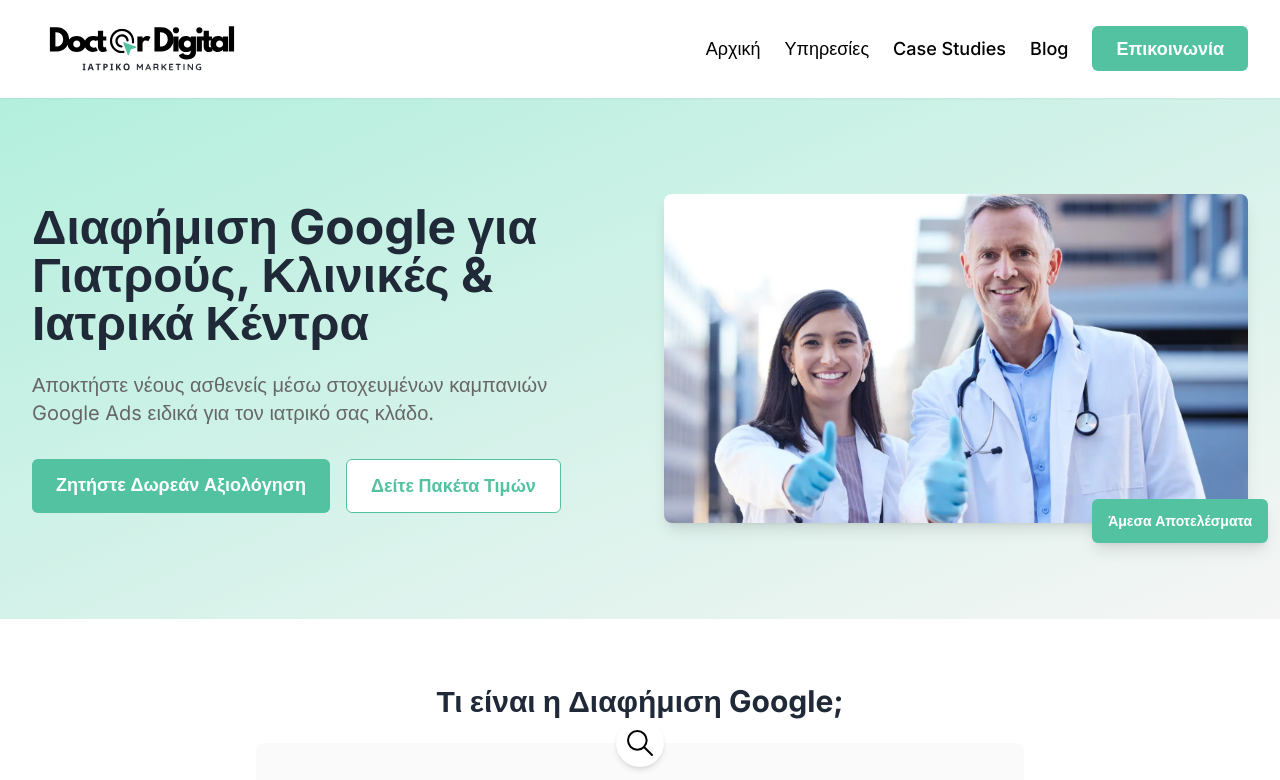
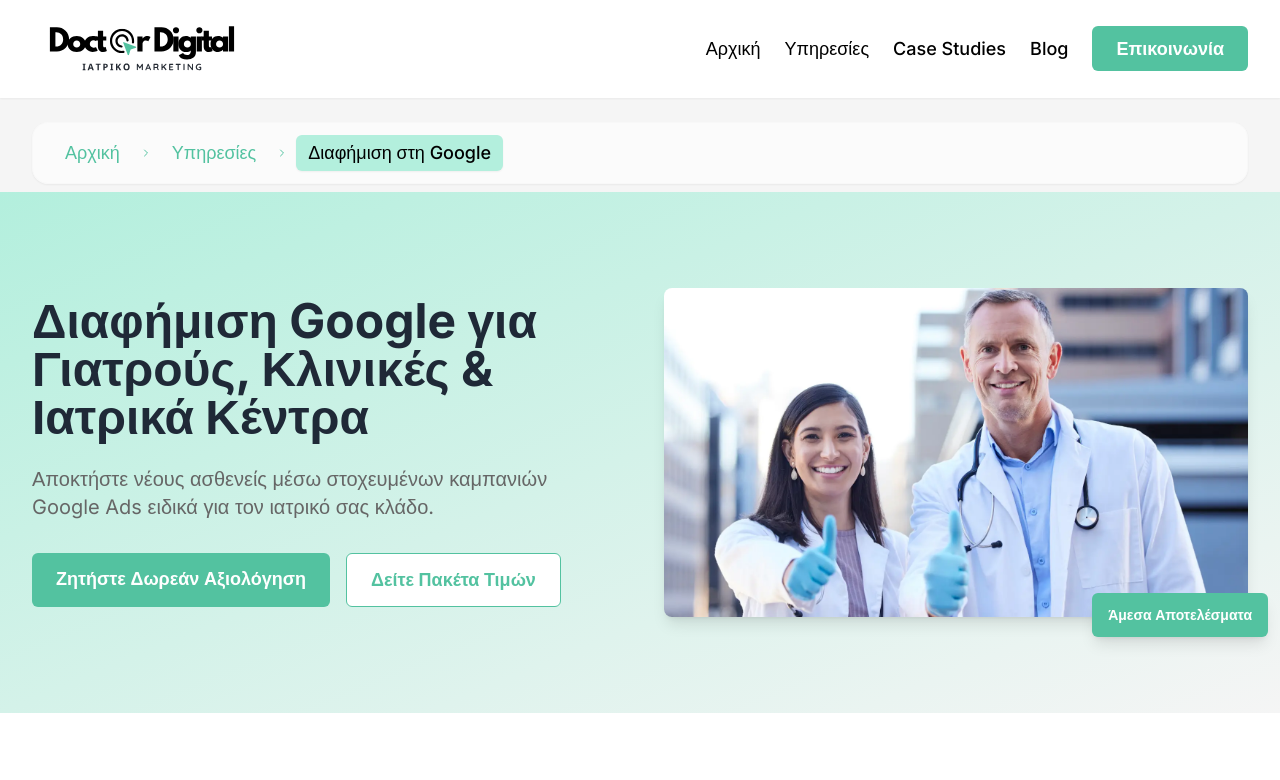
Before and after one commit to Phil13133/doctor-digital-nextjs-augment, a Next.js app: page /ypiresies/diafimisi-sth-google in a window 1280 px wide. Shown: the top 780 px of the page. Built offline with nearby package versions, Linux system fonts and the light colour scheme.

Commit message:
Add modern breadcrumbs to all service pages, case studies, and contact page

```diff
--- a/src/app/case-studies/page.tsx
+++ b/src/app/case-studies/page.tsx
@@ -4,6 +4,8 @@ import Link from 'next/link';
 import type { Metadata } from 'next';
 import { SITE } from '@/constants/site'; // Import SITE constants
 import TestimonialsSchema from '@/components/schema/TestimonialsSchema';
+import Breadcrumbs from '@/components/Breadcrumbs';
+import BreadcrumbSchema from '@/components/schema/BreadcrumbSchema';
 
 export const metadata: Metadata = {
   title: 'Case Studies | Αποδεδειγμένα Αποτελέσματα με ROI | Doctor Digital',
@@ -14,6 +16,19 @@ export const metadata: Metadata = {
 export default function CaseStudiesPage() {
   return (
     <>
+      {/* Breadcrumb Schema */}
+      <BreadcrumbSchema
+        items={[
+          { name: "Αρχική", url: "https://doctordigital.gr/" },
+          { name: "Case Studies", url: "https://doctordigital.gr/case-studies" }
+        ]}
+      />
+
+      {/* Breadcrumbs Navigation */}
+      <div className="container mx-auto pt-6 pb-2 z-10 relative">
+        <Breadcrumbs />
+      </div>
+
       {/* Hero Section */}
       <section className="bg-gradient-to-br from-brand-50 to-background py-16 md:py-20 overflow-hidden relative">
         <div className="container mx-auto">
--- a/src/app/epikoinonia/page.tsx
+++ b/src/app/epikoinonia/page.tsx
@@ -3,6 +3,8 @@
 import React, { useState } from 'react';
 import Link from 'next/link'; // Added import for Link component
 import { SITE } from '@/constants/site'; // Import SITE constants
+import Breadcrumbs from '@/components/Breadcrumbs';
+import BreadcrumbSchema from '@/components/schema/BreadcrumbSchema';
 // Image import is not used in this component
 
 export default function ContactPage() {
@@ -38,6 +40,19 @@ export default function ContactPage() {
 
   return (
     <main className="min-h-screen">
+      {/* Breadcrumb Schema */}
+      <BreadcrumbSchema
+        items={[
+          { name: "Αρχική", url: "https://doctordigital.gr/" },
+          { name: "Επικοινωνία", url: "https://doctordigital.gr/epikoinonia" }
+        ]}
+      />
+
+      {/* Breadcrumbs Navigation */}
+      <div className="container mx-auto pt-6 pb-2 z-10 relative">
+        <Breadcrumbs />
+      </div>
+
       {/* Hero Section with Background */}
       <div className="bg-gradient-to-r from-brand-200 to-brand-300 text-white py-20">
         <div className="container mx-auto px-4">
--- a/src/app/ypiresies/copywriting-gia-iatrous/page.tsx
+++ b/src/app/ypiresies/copywriting-gia-iatrous/page.tsx
@@ -5,6 +5,8 @@ import type { Metadata } from 'next';
 import FAQSchema from '@/components/schema/FAQSchema';
 import FAQToggleItem from '@/components/FAQToggleItem';
 import ServiceSchema from '@/components/schema/ServiceSchema';
+import Breadcrumbs from '@/components/Breadcrumbs';
+import BreadcrumbSchema from '@/components/schema/BreadcrumbSchema';
 
 export const metadata: Metadata = {
   title: 'Copywriting για Γιατρούς & Κλινικές | Κειμενογράφος για site',
@@ -55,6 +57,20 @@ export default function CopywritingForDoctors() {
         category="Digital Marketing"
       />
       <FAQSchema questions={faqQuestions} />
+
+      {/* Breadcrumb Schema */}
+      <BreadcrumbSchema
+        items={[
+          { name: "Αρχική", url: "https://doctordigital.gr/" },
+          { name: "Υπηρεσίες", url: "https://doctordigital.gr/ypiresies" },
+          { name: "Copywriting για Γιατρούς", url: "https://doctordigital.gr/ypiresies/copywriting-gia-iatrous" }
+        ]}
+      />
+
+      {/* Breadcrumbs Navigation */}
+      <div className="container mx-auto pt-6 pb-2 z-10 relative">
+        <Breadcrumbs />
+      </div>
 
       {/* Hero Section */}
       <section className="relative bg-gradient-to-br from-brand-50 to-background overflow-hidden py-16 md:py-24">
--- a/src/app/ypiresies/diafimisi-sth-google/page.tsx
+++ b/src/app/ypiresies/diafimisi-sth-google/page.tsx
@@ -5,6 +5,8 @@ import type { Metadata } from 'next';
 import FAQSchema from '@/components/schema/FAQSchema';
 import FAQToggleItem from '@/components/FAQToggleItem';
 import ServiceSchema from '@/components/schema/ServiceSchema';
+import Breadcrumbs from '@/components/Breadcrumbs';
+import BreadcrumbSchema from '@/components/schema/BreadcrumbSchema';
 
 export const metadata: Metadata = {
   title: 'Διαφήμιση Google για Γιατρούς & Κλινικές',
@@ -124,6 +126,20 @@ export default function GoogleAdsPage() {
         category="Digital Marketing"
       />
       <FAQSchema questions={faqQuestions} />
+
+      {/* Breadcrumb Schema */}
+      <BreadcrumbSchema
+        items={[
+          { name: "Αρχική", url: "https://doctordigital.gr/" },
+          { name: "Υπηρεσίες", url: "https://doctordigital.gr/ypiresies" },
+          { name: "Διαφήμιση στη Google", url: "https://doctordigital.gr/ypiresies/diafimisi-sth-google" }
+        ]}
+      />
+
+      {/* Breadcrumbs Navigation */}
+      <div className="container mx-auto pt-6 pb-2 z-10 relative">
+        <Breadcrumbs />
+      </div>
 
       {/* Hero Section */}
       <section className="relative bg-gradient-to-br from-brand-50 to-background overflow-hidden py-16 md:py-24">
--- a/src/app/ypiresies/iatriko-logismiko/page.tsx
+++ b/src/app/ypiresies/iatriko-logismiko/page.tsx
@@ -6,6 +6,8 @@ import FAQSchema from '@/components/schema/FAQSchema';
 import FAQToggleItem from '@/components/FAQToggleItem';
 import ServiceSchema from '@/components/schema/ServiceSchema';
 import { CheckIcon, ArrowRightIcon } from '@/components/icons';
+import Breadcrumbs from '@/components/Breadcrumbs';
+import BreadcrumbSchema from '@/components/schema/BreadcrumbSchema';
 
 export const metadata: Metadata = {
   title: 'Ιατρικό Λογισμικό | Σύγχρονο Ιατρικό Software Για Γιατρούς',
@@ -89,6 +91,20 @@ export default function MedicalSoftwarePage() {
         category="Ιατρικό Λογισμικό"
       />
       <FAQSchema questions={faqQuestions} />
+
+      {/* Breadcrumb Schema */}
+      <BreadcrumbSchema
+        items={[
+          { name: "Αρχική", url: "https://doctordigital.gr/" },
+          { name: "Υπηρεσίες", url: "https://doctordigital.gr/ypiresies" },
+          { name: "Ιατρικό Λογισμικό", url: "https://doctordigital.gr/ypiresies/iatriko-logismiko" }
+        ]}
+      />
+
+      {/* Breadcrumbs Navigation */}
+      <div className="container mx-auto pt-6 pb-2 z-10 relative">
+        <Breadcrumbs />
+      </div>
 
       {/* Hero Section */}
       <section className="relative bg-gradient-to-br from-brand-50 to-background overflow-hidden py-16 md:py-24">
--- a/src/app/ypiresies/kataskevi-istoselidon-gia-giatrous/page.tsx
+++ b/src/app/ypiresies/kataskevi-istoselidon-gia-giatrous/page.tsx
@@ -6,6 +6,8 @@ import FAQSchema from '@/components/schema/FAQSchema';
 import FAQToggleItem from '@/components/FAQToggleItem';
 import ServiceSchema from '@/components/schema/ServiceSchema';
 import { CheckIcon, ArrowRightIcon } from '@/components/icons';
+import Breadcrumbs from '@/components/Breadcrumbs';
+import BreadcrumbSchema from '@/components/schema/BreadcrumbSchema';
 
 export const metadata: Metadata = {
   title: 'Κατασκευή Ιστοσελίδων για Ιατρούς & Κλινικές | Doctor Digital',
@@ -219,6 +221,20 @@ export default function WebsitesPage() {
         category="Web Development"
       />
       <FAQSchema questions={faqQuestions} />
+
+      {/* Breadcrumb Schema */}
+      <BreadcrumbSchema
+        items={[
+          { name: "Αρχική", url: "https://doctordigital.gr/" },
+          { name: "Υπηρεσίες", url: "https://doctordigital.gr/ypiresies" },
+          { name: "Κατασκευή Ιστοσελίδων για Γιατρούς", url: "https://doctordigital.gr/ypiresies/kataskevi-istoselidon-gia-giatrous" }
+        ]}
+      />
+
+      {/* Breadcrumbs Navigation */}
+      <div className="container mx-auto pt-6 pb-2 z-10 relative">
+        <Breadcrumbs />
+      </div>
 
       {/* Hero Section */}
       <section className="relative bg-gradient-to-br from-brand-50 to-background overflow-hidden py-16 md:py-24">
--- a/src/app/ypiresies/page.tsx
+++ b/src/app/ypiresies/page.tsx
@@ -3,6 +3,8 @@ import Image from 'next/image';
 import Link from 'next/link';
 import type { Metadata } from 'next';
 import { ArrowRightIcon } from '@/components/icons';
+import Breadcrumbs from '@/components/Breadcrumbs';
+import BreadcrumbSchema from '@/components/schema/BreadcrumbSchema';
 
 export const metadata: Metadata = {
   title: 'Υπηρεσίες Digital Marketing για Ιατρούς | Doctor Digital',
@@ -75,6 +77,19 @@ export function generateStaticParams() {
 export default function ServicesPage() {
   return (
     <>
+      {/* Breadcrumb Schema */}
+      <BreadcrumbSchema
+        items={[
+          { name: "Αρχική", url: "https://doctordigital.gr/" },
+          { name: "Υπηρεσίες", url: "https://doctordigital.gr/ypiresies" }
+        ]}
+      />
+
+      {/* Breadcrumbs Navigation */}
+      <div className="container mx-auto pt-6 pb-2 z-10 relative">
+        <Breadcrumbs />
+      </div>
+
       {/* Hero Section */}
       <section className="bg-gradient-to-br from-brand-50 to-background py-16 md:py-24 overflow-hidden">
         <div className="container mx-auto">
--- a/src/app/ypiresies/seo-gia-iatrous/page.tsx
+++ b/src/app/ypiresies/seo-gia-iatrous/page.tsx
@@ -5,6 +5,8 @@ import type { Metadata } from 'next';
 import FAQSchema from '@/components/schema/FAQSchema';
 import FAQToggleItem from '@/components/FAQToggleItem';
 import ServiceSchema from '@/components/schema/ServiceSchema';
+import Breadcrumbs from '@/components/Breadcrumbs';
+import BreadcrumbSchema from '@/components/schema/BreadcrumbSchema';
 
 export const metadata: Metadata = {
   title: 'SEO για Ιατρικές Ιστοσελίδες',
@@ -39,6 +41,7 @@ const faqQuestions = [
 export default function SeoForMedicalPages() {
   return (
     <>
+      {/* Service Schema */}
       <ServiceSchema
         name="SEO για Ιατρικές Ιστοσελίδες"
         url="https://doctordigital.gr/ypiresies/seo-gia-iatrous"
@@ -47,14 +50,22 @@ export default function SeoForMedicalPages() {
           name: "Doctor Digital",
           url: "https://doctordigital.gr"
         }}
-        serviceArea={[
-          { name: "Ελλάδα", type: "Country" },
-          { name: "Αθήνα", type: "City" },
-          { name: "Θεσσαλονίκη", type: "City" }
+      />
+
+      {/* Breadcrumb Schema */}
+      <BreadcrumbSchema
+        items={[
+          { name: "Αρχική", url: "https://doctordigital.gr/" },
+          { name: "Υπηρεσίες", url: "https://doctordigital.gr/ypiresies" },
+          { name: "SEO για Ιατρούς", url: "https://doctordigital.gr/ypiresies/seo-gia-iatrous" }
         ]}
-        category="Digital Marketing"
       />
       <FAQSchema questions={faqQuestions} />
+
+      {/* Breadcrumbs Navigation */}
+      <div className="container mx-auto pt-6 pb-2 z-10 relative">
+        <Breadcrumbs />
+      </div>
 
       {/* Hero Section */}
       <section className="relative bg-gradient-to-br from-brand-50 to-background overflow-hidden py-16 md:py-24">
@@ -379,6 +390,9 @@ export default function SeoForMedicalPages() {
             </p>
           </div>
 
+          {/* FAQ Schema for structured data */}
+          <FAQSchema questions={faqQuestions} />
+
           <div className="max-w-3xl mx-auto bg-white rounded-lg overflow-hidden shadow-sm border border-gray-100 px-5">
             {faqQuestions.map((faq, index) => (
               <FAQToggleItem
--- /dev/null
+++ b/src/components/Breadcrumbs.tsx
@@ -0,0 +1,115 @@
+'use client';
+
+import React from 'react';
+import Link from 'next/link';
+import { usePathname } from 'next/navigation';
+import { ChevronRightIcon } from '@/components/icons';
+
+interface BreadcrumbItem {
+  label: string;
+  path: string;
+  isCurrentPage?: boolean;
+}
+
+interface BreadcrumbsProps {
+  items?: BreadcrumbItem[];
+  showHome?: boolean;
+  className?: string;
+}
+
+export default function Breadcrumbs({
+  items = [],
+  showHome = true,
+  className = ''
+}: BreadcrumbsProps) {
+  const pathname = usePathname();
+
+  // If no items are provided, generate them from the pathname
+  const breadcrumbItems: BreadcrumbItem[] = items.length > 0
+    ? items
+    : generateBreadcrumbsFromPath(pathname, showHome);
+
+  return (
+    <nav aria-label="Breadcrumb" className={`text-sm ${className}`}>
+      <div className="bg-white/60 backdrop-blur-sm py-3 px-5 rounded-xl shadow-sm border border-gray-100/50 hover:shadow-md transition-shadow duration-300">
+        <ol className="flex flex-wrap items-center">
+          {breadcrumbItems.map((item, index) => (
+            <li key={item.path} className="flex items-center">
+              {index > 0 && (
+                <span className="mx-2 text-brand-200/50">
+                  <ChevronRightIcon className="text-brand-200" size={12} />
+                </span>
+              )}
+
+              {item.isCurrentPage ? (
+                <span
+                  className="text-text-dark font-medium bg-brand-50 py-1 px-3 rounded-md shadow-sm"
+                  aria-current="page"
+                >
+                  {item.label}
+                </span>
+              ) : (
+                <Link
+                  href={item.path}
+                  className="text-brand-200 hover:text-brand-300 transition-all duration-300 hover:bg-brand-50/50 py-1 px-3 rounded-md"
+                >
+                  {item.label}
+                </Link>
+              )}
+            </li>
+          ))}
+        </ol>
+      </div>
+    </nav>
+  );
+}
+
+// Helper function to generate breadcrumbs from a path
+function generateBreadcrumbsFromPath(path: string, showHome: boolean): BreadcrumbItem[] {
+  const segments = path.split('/').filter(Boolean);
+  const breadcrumbs: BreadcrumbItem[] = [];
+
+  // Add home breadcrumb if showHome is true
+  if (showHome) {
+    breadcrumbs.push({
+      label: 'Αρχική',
+      path: '/',
+      isCurrentPage: segments.length === 0
+    });
+  }
+
+  // Map path segments to breadcrumb items
+  let currentPath = '';
+  segments.forEach((segment, index) => {
+    currentPath += `/${segment}`;
+
+    // Get a user-friendly label for the segment
+    const label = getBreadcrumbLabel(segment);
+
+    breadcrumbs.push({
+      label,
+      path: currentPath,
+      isCurrentPage: index === segments.length - 1
+    });
+  });
+
+  return breadcrumbs;
+}
+
+// Helper function to get a user-friendly label for a path segment
+function getBreadcrumbLabel(segment: string): string {
+  // Map of path segments to user-friendly labels
+  const labelMap: Record<string, string> = {
+    'ypiresies': 'Υπηρεσίες',
+    'seo-gia-iatrous': 'SEO για Ιατρούς',
+    'diafimisi-sth-google': 'Διαφήμιση στη Google',
+    'kataskevi-istoselidon-gia-giatrous': 'Κατασκευή Ιστοσελίδων',
+    'iatriko-logismiko': 'Ιατρικό Λογισμικό',
+    'copywriting-gia-iatrous': 'Copywriting για Ιατρούς',
+    'blog': 'Blog',
+    'case-studies': 'Case Studies',
+    'epikoinonia': 'Επικοινωνία'
+  };
+
+  return labelMap[segment] || segment.replace(/-/g, ' ').replace(/\b\w/g, l => l.toUpperCase());
+}
--- a/src/components/icons/index.tsx
+++ b/src/components/icons/index.tsx
@@ -250,6 +250,29 @@ export const LocationIcon: React.FC<IconProps> = ({
   );
 };
 
+export const ChevronRightIcon: React.FC<IconProps> = ({
+  className = "",
+  size = 24,
+  color = "currentColor"
+}) => {
+  return (
+    <svg
+      xmlns="http://www.w3.org/2000/svg"
+      width={size}
+      height={size}
+      viewBox="0 0 24 24"
+      fill="none"
+      stroke={color}
+      strokeWidth="2"
+      strokeLinecap="round"
+      strokeLinejoin="round"
+      className={className}
+    >
+      <polyline points="9 18 15 12 9 6"></polyline>
+    </svg>
+  );
+};
+
 export const CheckIcon: React.FC<IconProps> = ({
   className = "",
   size = 24,
```
